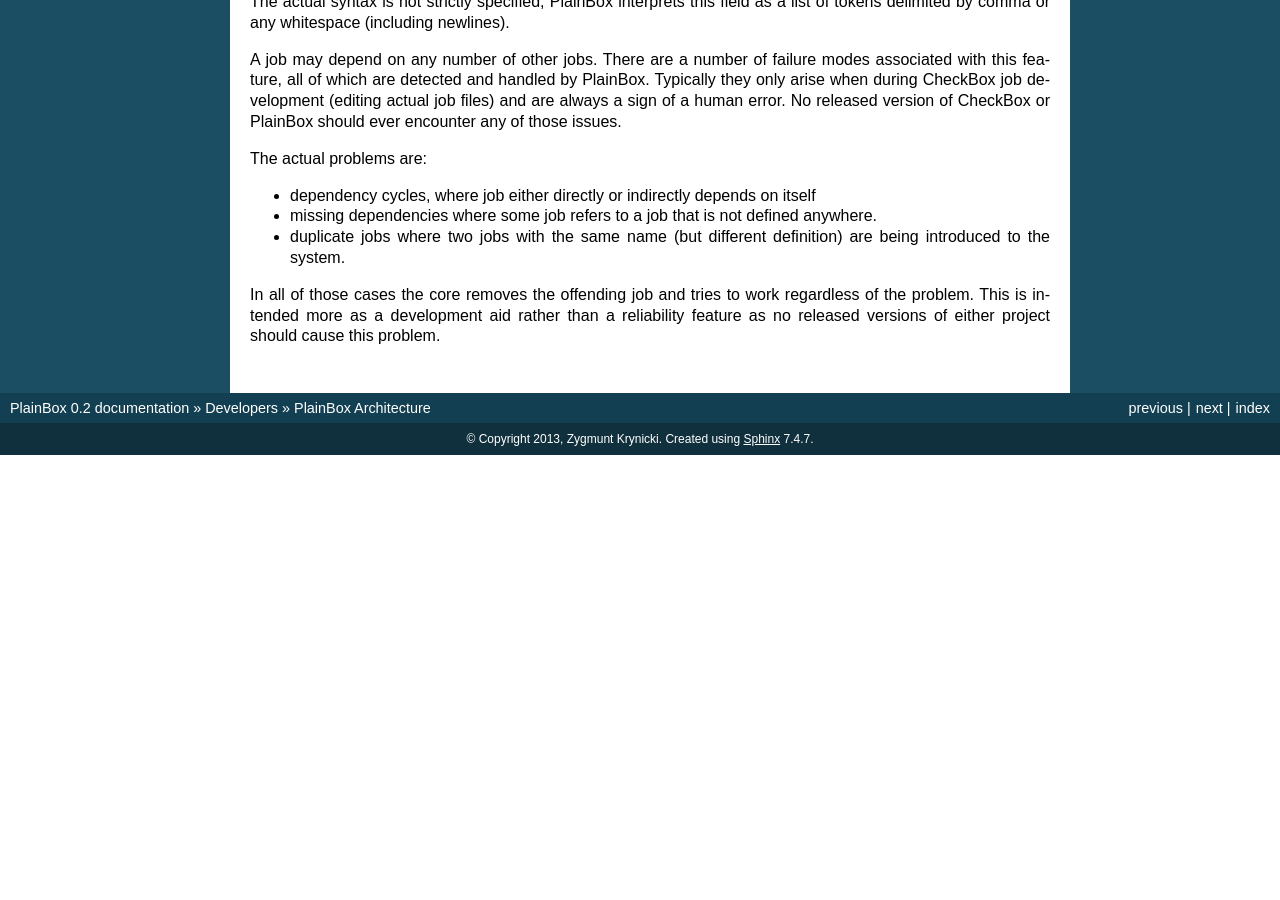
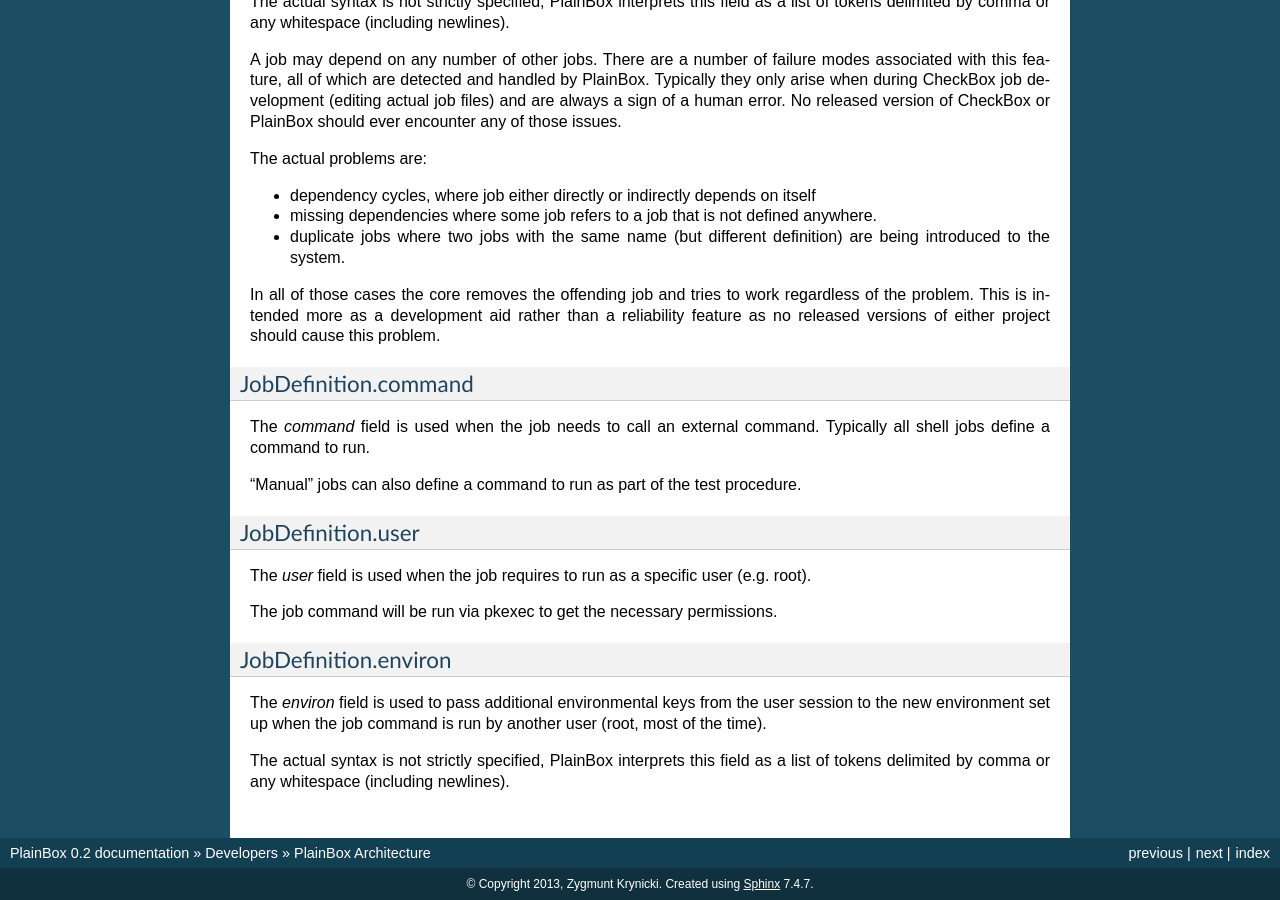
Before and after one commit to pombredanne/git.launchpad.net-plainbox, a Sphinx documentation site: the page built from docs/dev/architecture.rst, in a window 1280 px wide and 900 px high, scrolled down 4868 px. Built offline with Sphinx 7.4.7, drawn with Linux system fonts in a browser that asks for light colours; before the commit the page ends 5323 px from its top, so only the background shows below that; some of the changed text lies outside the part shown.

Commit message:
Plainbox Doc: Update the JobDefinition attributes sections.

```diff
--- a/docs/dev/architecture.rst
+++ b/docs/dev/architecture.rst
@@ -335,3 +335,30 @@ In all of those cases the core removes the offending job and tries to work
 regardless of the problem. This is intended more as a development aid rather
 than a reliability feature as no released versions of either project should
 cause this problem.
+
+JobDefinition.command
+---------------------
+
+The *command* field is used when the job needs to call an external command.
+Typically all shell jobs define a command to run.
+
+"Manual" jobs can also define a command to run as part of the test procedure.
+
+JobDefinition.user
+------------------
+
+The *user* field is used when the job requires to run as a specific user
+(e.g. root).
+
+The job command will be run via pkexec to get the necessary
+permissions.
+
+JobDefinition.environ
+---------------------
+
+The *environ* field is used to pass additional environmental keys from the user
+session to the new environment set up when the job command is run by another
+user (root, most of the time).
+
+The actual syntax is not strictly specified, PlainBox interprets this field as
+a list of tokens delimited by comma or any whitespace (including newlines).
```
